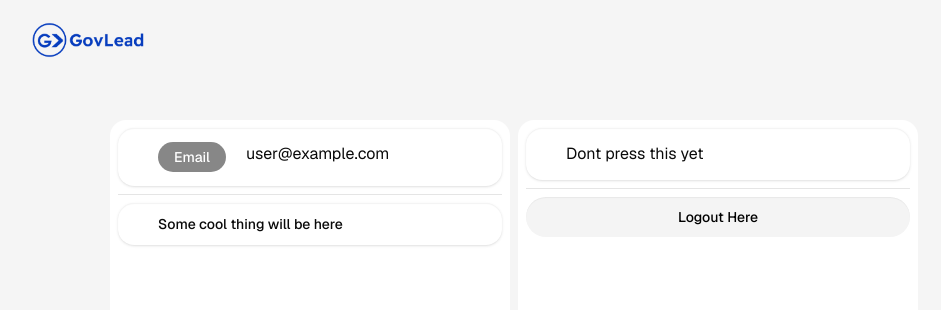
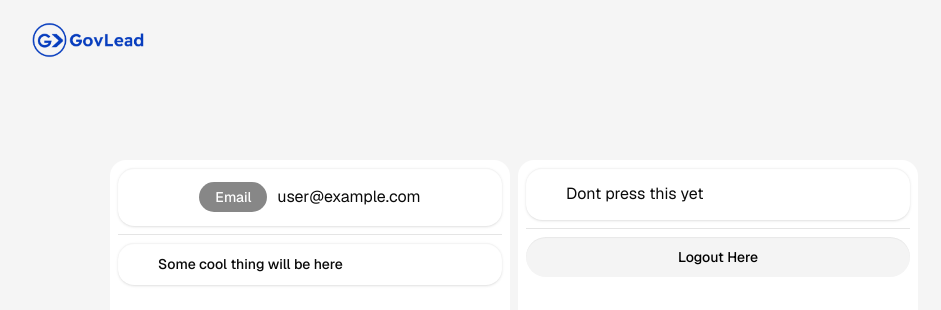
Before and after one commit to Nyokong/govlead_sales, a Next.js app: page /dashboard in a window 1280 px wide. Shown: the top 310 px of the page, without its empty margins (126-1067 px from the left). Built offline with nearby package versions, Linux system fonts and the light colour scheme; no server answers; sample sign-in values are in the browser's storage.

Commit message:
updated ui last time i promise

```diff
--- a/app/dashboard/page.tsx
+++ b/app/dashboard/page.tsx
@@ -17,7 +17,7 @@ export default function Dashboard() {
 
   if (status == "loading") {
     return (
-      <div className="font-sans grid grid-rows-[20px_1fr_20px] items-center justify-items-center min-h-screen p-8 pb-20 gap-16 sm:p-20">
+      <div className="font-sans flex items-center justify-center w-[100dvw] min-h-[60vh] p-8 pb-20 gap-16 sm:p-20">
         <div className="flex flex-col gap-[32px] row-start-2 items-center sm:items-start">
           <Loading />
         </div>
@@ -31,9 +31,9 @@ export default function Dashboard() {
 
   if (session?.user) {
     return (
-      <div className="font-sans flex flex-col md:flex-row items-center justify-center min-h-[20vh] p-3 pb-20 gap-2 sm:p-10">
+      <div className="font-sans flex flex-col md:flex-row items-center justify-center min-h-[20vh] pb-20 gap-2 sm:p-20 px-10">
         <div className="flex flex-col gap-2 bg-[#ffffff] p-2 rounded-2xl md:w-[400px] md:min-h-[400px]">
-          <div className="p-3.5 flex flex-row gap-[20px] bg-white rounded-2xl shadow-sm inset-shadow-xs px-[40px]">
+          <div className="p-3.5 flex flex-row justify-center items-center gap-[10px] bg-white rounded-2xl shadow-sm inset-shadow-xs px-[20px] sm:px-[40px]">
             <Label className="text-[#ffffff] py-2 px-4 bg-[#2929298f] rounded-2xl">
               Email
             </Label>{" "}
--- a/app/loading.tsx
+++ b/app/loading.tsx
@@ -6,7 +6,7 @@ import React from "react";
 
 export default function Loading() {
   return (
-    <div className="w-[100vw] h-[50vh] flex justify-center items-center m-2">
+    <div className="w-[100vw] h-[50vh] flex justify-center items-center ">
       <Ring size={20} speed={1.5} bgOpacity={0.25} color="black" />
     </div>
   );
--- a/app/page.tsx
+++ b/app/page.tsx
@@ -16,7 +16,7 @@ export default function Home() {
 
   if (status == "loading") {
     return (
-      <div className="font-sans absolute z-10 flex items-center justify-center h-[100%] w-screen p-8 pb-20 gap-16 sm:p-20">
+      <div className="font-sans absolute z-10 flex items-center justify-center h-[60vh] w-screen p-8 pb-20 gap-16 sm:p-20">
         <div className="flex  items-center sm:items-start p-[30px] rounded-4xl bg-white inset-shadow-sm inset-shadow-black-200 shadow-sm">
           <Loading />
         </div>
```
